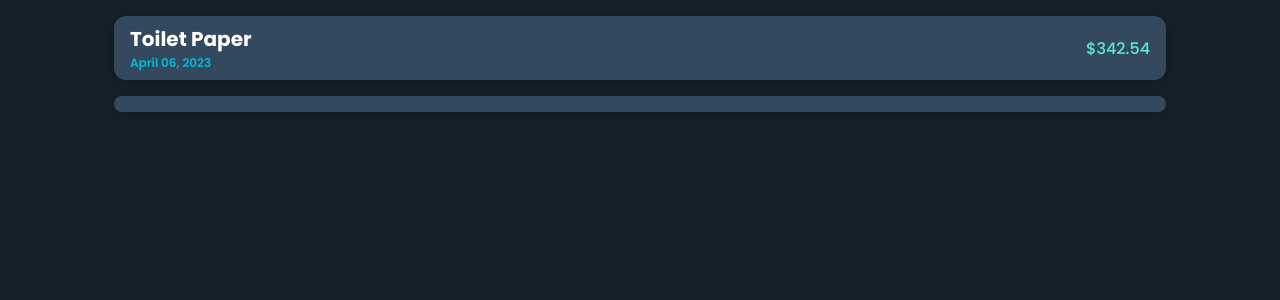
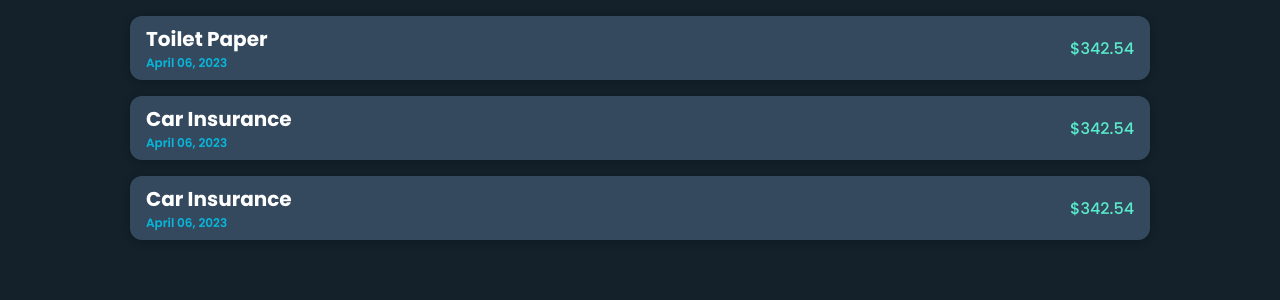
Before and after one commit to Millenmark/react-mini-expense-tracker, a React (Vite) app: page / in a window 1280 px wide. Shown: the top 300 px of the page. Built offline with nearby package versions, Linux system fonts and the light colour scheme.

Commit message:
added expense section

```diff
--- a/src/App.jsx
+++ b/src/App.jsx
@@ -1,38 +1,13 @@
 import './App.css'
-import { ExpenseItem } from './components'
+import { ExpenseSection } from './containers'
+
 
 function App() {
-  const expenses = [
-    {
-      id: 1,
-      title: 'Toilet Paper',
-      amount: 342.54,
-      date: new Date(),
-    },
 
-    {
-      id: 2,
-      title: 'Car Insurance',
-      amount: 342.54,
-      date: new Date(),
-    },
-
-    {
-      id: 3,
-      title: 'Car Insurance',
-      amount: 342.54,
-      date: new Date(),
-    },
-  ]
 
   return (
     <div className="App">
-      <ExpenseItem
-        title={expenses[0].title}
-        amount={expenses[0].amount}
-        date={expenses[0].date}
-        />
-      <ExpenseItem/>
+      <ExpenseSection/>
     </div>
   )
 }
--- /dev/null
+++ b/src/components/card/Card.jsx
@@ -0,0 +1,10 @@
+import './CardStyle.css'
+import React from 'react'
+
+const Card = ({children}) => {
+  return (
+    <div className='card container'>{children}</div>
+  )
+}
+
+export default Card
--- /dev/null
+++ b/src/components/card/CardStyle.css
@@ -0,0 +1,3 @@
+/* .card {
+  outline: var(--color-secondary) 2px solid;
+} */
--- a/src/components/expenseItem/ExpenseItem.jsx
+++ b/src/components/expenseItem/ExpenseItem.jsx
@@ -10,7 +10,7 @@ const ExpenseItem = ({title, amount, date}) => {
   }
 
   return (
-    <div className='expense-item container'>
+    <div className='expense-item'>
       <div className="expense-item__title">
         <h2>{title}</h2>
         <div className='expense-item__date'>{date}</div>
--- a/src/components/index.js
+++ b/src/components/index.js
@@ -1 +1,2 @@
 export {default as ExpenseItem} from './expenseItem/ExpenseItem'
+export {default as Card} from './card/Card'
--- /dev/null
+++ b/src/containers/expenseSection/ExpenseSection.jsx
@@ -0,0 +1,22 @@
+import './ExpenseSectionStyle.css'
+import { ExpenseItem, Card } from '../../components'
+import { expenses } from '../../expenses'
+import React from 'react'
+
+const ExpenseSection = () => {
+  return (
+    <Card>
+      {
+        expenses.map(expense => (
+          <ExpenseItem
+            title={expense.title}
+            amount={expense.amount}
+            date={expense.date}
+          />
+        ))
+      }
+    </Card>
+  )
+}
+
+export default ExpenseSection
--- /dev/null
+++ b/src/containers/index.js
@@ -0,0 +1 @@
+export {default as ExpenseSection} from './expenseSection/ExpenseSection'
--- /dev/null
+++ b/src/expenses.js
@@ -0,0 +1,22 @@
+export const expenses = [
+  {
+    id: 1,
+    title: 'Toilet Paper',
+    amount: 342.54,
+    date: new Date(),
+  },
+
+  {
+    id: 2,
+    title: 'Car Insurance',
+    amount: 342.54,
+    date: new Date(),
+  },
+
+  {
+    id: 3,
+    title: 'Car Insurance',
+    amount: 342.54,
+    date: new Date(),
+  },
+]
```
Also changed, not shown: src/containers/expenseSection/ExpenseSectionStyle.css (added).
